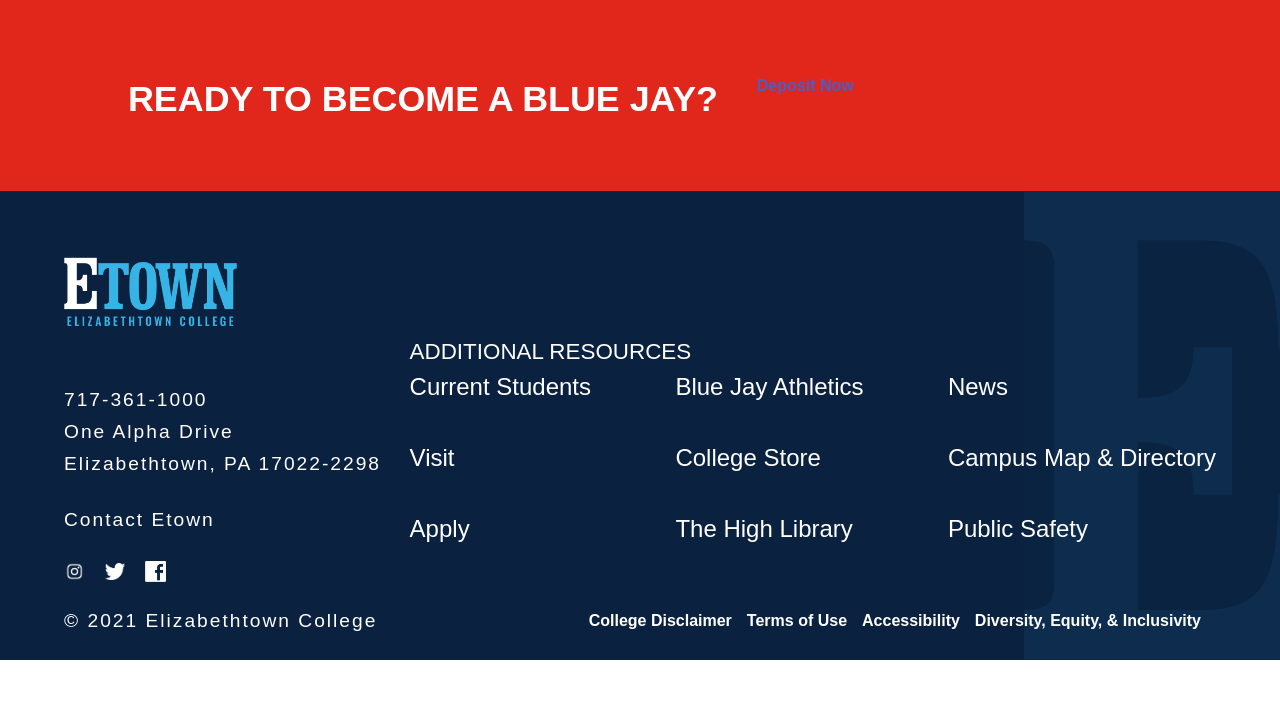
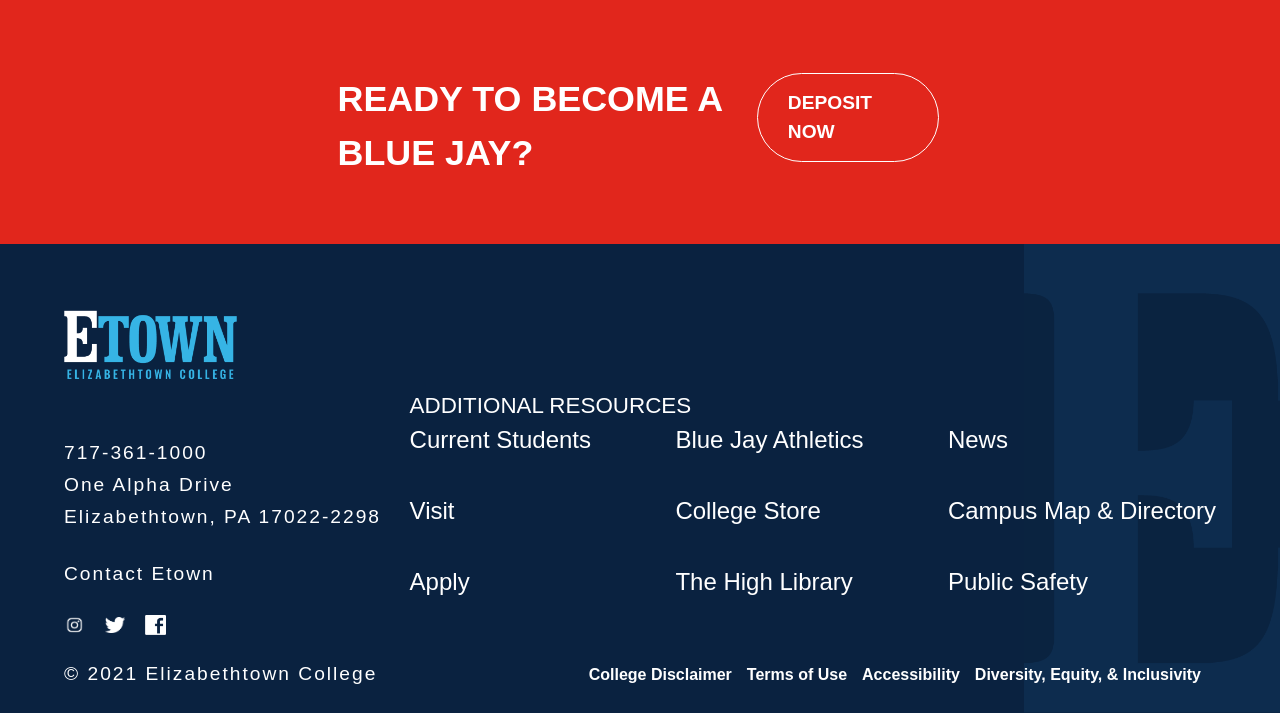
Before and after one commit to Kyler1295/etown-redesign, a plain HTML site: page Accepted_Students/index.html in a window 1280 px wide. Shown: the part 2473-3186 px from the top of the page. Before the commit the page ends 3133 px from the top, so only its background shows below. Drawn offline with nearby package versions, Linux system fonts and the light colour scheme; files whose address does not match are found by name; a web font is replaced by a local one.

Commit message:
Button fix, column fix, menu hover options.

```diff
--- a/Accepted_Students/index.html
+++ b/Accepted_Students/index.html
@@ -281,11 +281,11 @@
       <div class="column overlayed-image redOverlay" style="background-image: url('../images/deposit-statoverlay-3.jpg')"></div>
     </section>
     <section class="red-background columns">
-      <div class="column is-three-fifths">
+      <div class="column is-two-fifths is-offset-one-fifth">
         <h2 class="uppercase bold">READY TO BECOME A BLUE JAY?</h2>
       </div>
       <div class="column is-one-fifth">
-        <a href="#" class="red__but">Deposit Now</a>
+        <a href="#" class="red__button">Deposit Now</a>
       </div>
     </section>
   </main>
--- a/Styles/styles.scss
+++ b/Styles/styles.scss
@@ -1670,7 +1670,7 @@ header#main-header {
         border-bottom: 1px solid $gray;
         padding: 3% 0;
         color: $primary-blue;
-
+        cursor: pointer;
         .sub-navs__header {
           display: flex;
           justify-content: space-between;
```
Also changed, not shown: Styles/styles.css, 1 other file.
